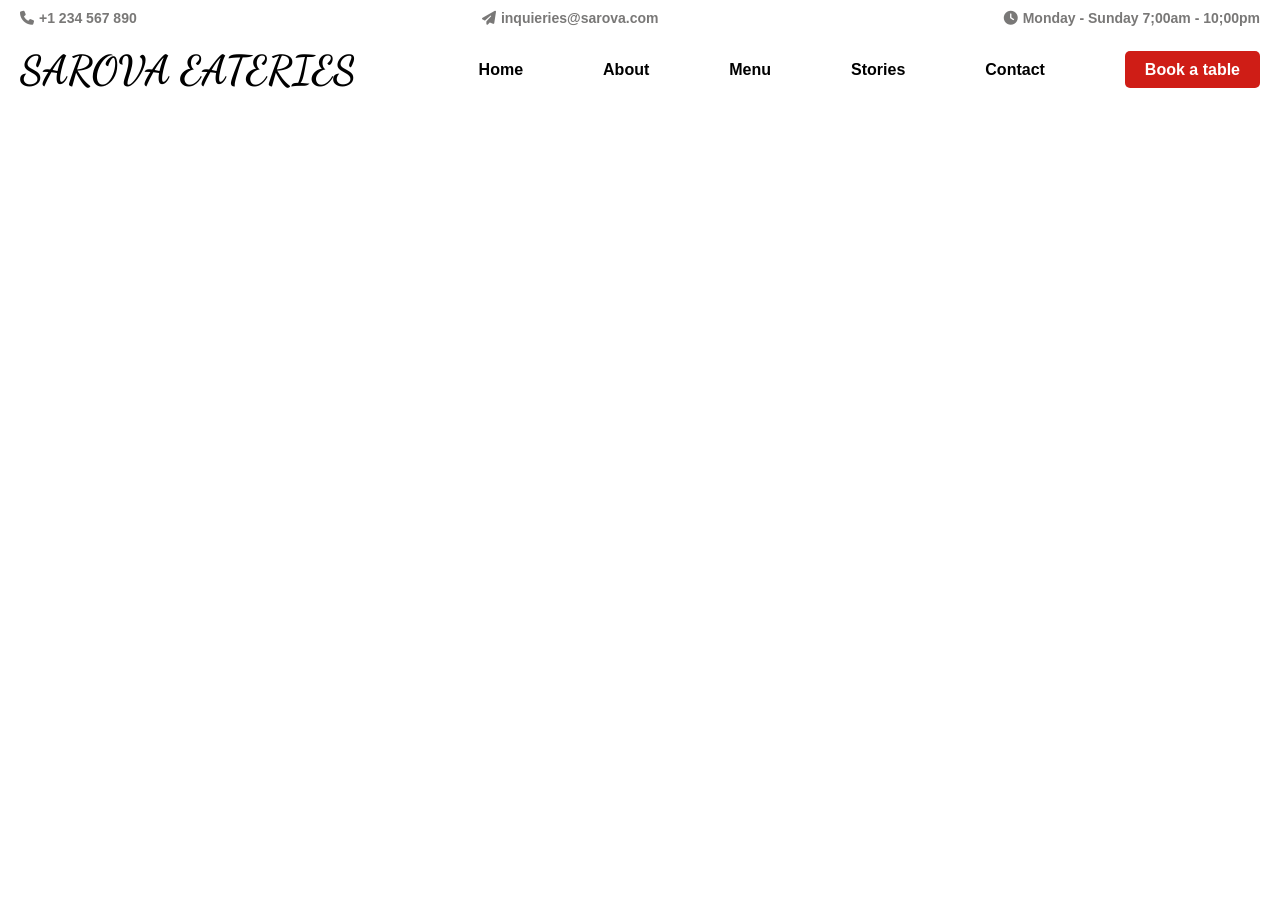
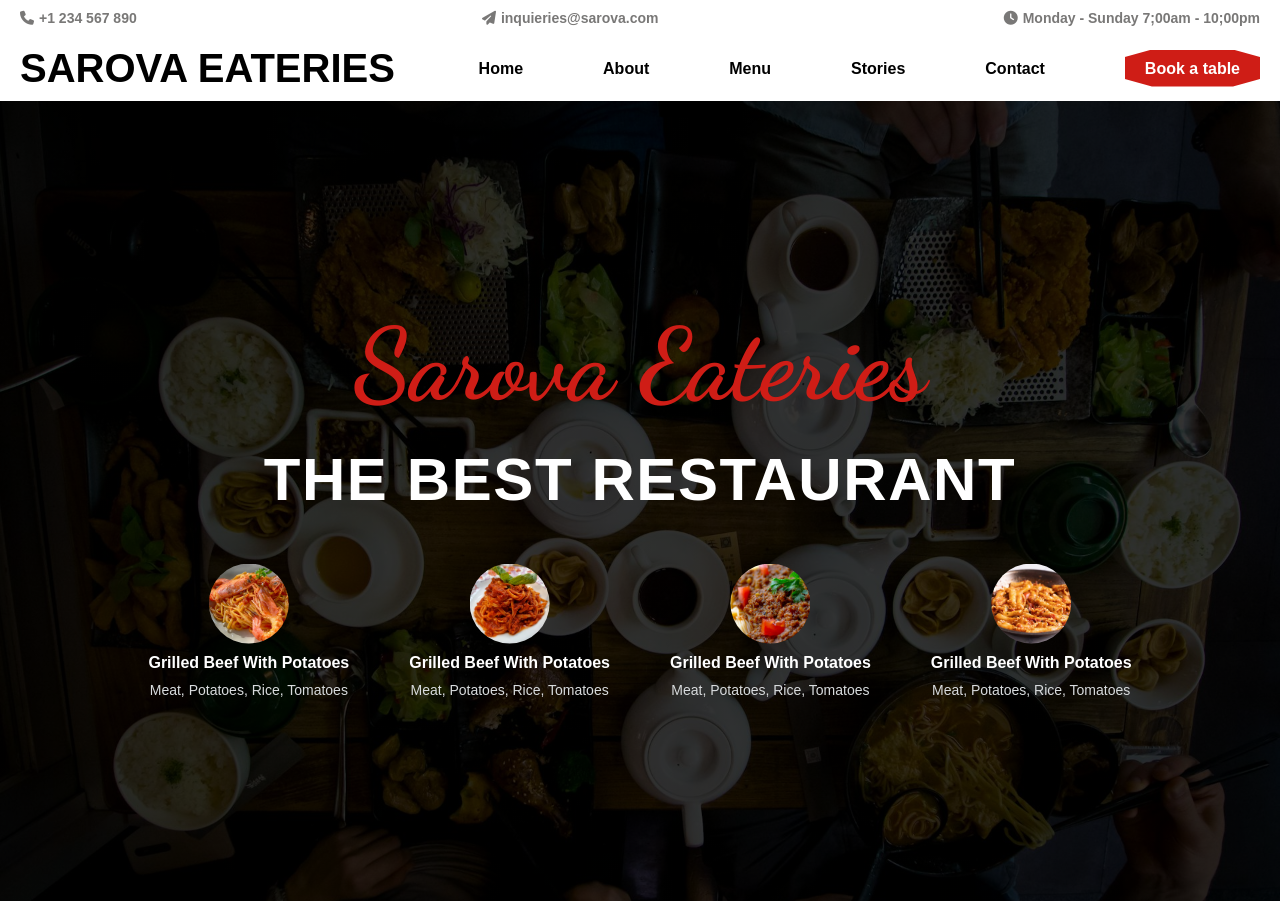
Before and after one commit to Havertz69/sarova, a website built with Vite: page index.html in a window 1280 px wide. Before the commit the page ends 800 px from the top, so only its background shows below. Built offline with nearby package versions, Linux system fonts and the light colour scheme.

Commit message:
Build hero section

```diff
--- a/index.html
+++ b/index.html
@@ -5,11 +5,12 @@
     <link rel="icon" type="image/svg+xml" href="/vite.svg" />
     <meta name="viewport" content="width=device-width, initial-scale=1.0" />
     <title>Vite App</title>
-    <link rel="stylesheet" href="/src/style.css" />
+    <link rel="stylesheet" href="style.css" />
     <link rel="preconnect" href="https://fonts.googleapis.com" />
     <link rel="preconnect" href="https://fonts.gstatic.com" crossorigin />
     <link
       href="https://fonts.googleapis.com/css2?family=Dancing+Script:wght@400..700&family=Raleway:ital,wght@0,100..900;1,100..900&family=Roboto:ital,wght@0,100..900;1,100..900&display=swap"
+
       rel="stylesheet"
     />
     <link
@@ -57,5 +58,59 @@
         </button>
       </div>
     </header>
+    <!-- Hero section -->
+    <section class="hero-section">
+      <h2 class="hero-title">
+        <span class="hero-title-sub">sarova eateries</span>
+        <span class="hero-title-main">the best restaurant</span>
+      </h2>
+      <div class="menu-preview">
+        <div class="menu-preview-item">
+          <div class="menu-preview-image-wrapper">
+            <img
+              src="images/menu-preview-1.jpg"
+              alt="Delicious food"
+              class="menu-preview-image"
+            />
+          </div>
+          <h3 class="menu-preview-title">Grilled Beef With Potatoes</h3>
+          <p class="menu-preview-description">Meat, Potatoes, Rice, Tomatoes</p>
+        </div>
+        <div class="menu-preview-item">
+          <div class="menu-preview-image-wrapper">
+            <img
+              src="images/menu-preview-2.jpg"
+              alt="Delicious food"
+              class="menu-preview-image"
+            />
+          </div>
+          <h3 class="menu-preview-title">Grilled Beef With Potatoes</h3>
+          <p class="menu-preview-description">Meat, Potatoes, Rice, Tomatoes</p>
+        </div>
+        <div class="menu-preview-item">
+          <div class="menu-preview-image-wrapper">
+            <img
+              src="images/menu-preview-3.jpg"
+              alt="Delicious food"
+              class="menu-preview-image"
+            />
+          </div>
+          <h3 class="menu-preview-title">Grilled Beef With Potatoes</h3>
+          <p class="menu-preview-description">Meat, Potatoes, Rice, Tomatoes</p>
+        </div>
+        <div class="menu-preview-item">
+          <div class="menu-preview-image-wrapper">
+            <img
+              src="images/menu-preview-4.jpg"
+              alt="Delicious food"
+              class="menu-preview-image"
+            />
+          </div>
+          <h3 class="menu-preview-title">Grilled Beef With Potatoes</h3>
+          <p class="menu-preview-description">Meat, Potatoes, Rice, Tomatoes</p>
+        </div>
+      </div>
+     <!-- End hero section -->
+
   </body>
 </html>
--- a/src/style.css
+++ b/style.css
@@ -64,7 +64,7 @@ body {
   text-decoration: none;
   color: var(--color-black-main);
   text-transform: uppercase;
-  font-family: var(--secondary-font);
+  font-family: var(--primary-font);
   font-size: 2rem;
   font-weight: 700;
 }
@@ -121,4 +121,95 @@ body {
   padding: 1rem 2rem;
   border-radius: 0.5rem;
   font-weight: 600;
+  clip-path: polygon(20% 0%, 80% 0%, 100% 20%, 100% 80%, 80% 100%, 20% 100%, 0% 80%, 0% 20%);
+
 }
+
+/* Hero section styling */
+.hero-section {
+  min-height: 100vh;
+  background-image: linear-gradient(rgba(0,0,0,.8), rgba(0,0,0,.8)), url("./images/hero-bg.jpg");
+  background-size: cover;
+  background-repeat: no-repeat;
+  background-position: center;
+  display: flex;
+  flex-direction: column;
+  justify-content: center;
+  align-items: center;
+  padding: 2rem;
+  text-align: center;
+  /* clip-path: polygon(0% 15%, 20% 21%, 15% 0%, 53% 20%, 96% 11%, 80% 52%, 98% 98%, 27% 100%, 68% 72%, 15% 100%, 0 100%, 0% 85%); */
+}
+
+
+.hero-title {
+  display: flex;
+  flex-direction: column;
+  align-items: center;
+  margin-bottom: 5rem;
+}
+.hero-title-sub {
+  font-family: var(--secondary-font);
+  font-size: 10rem;
+  margin-bottom: 2rem;
+  text-transform: capitalize;
+  color: var(--color-primary);
+
+}
+
+.hero-title-main {
+  text-transform: uppercase;
+  font-size: 6rem;
+  letter-spacing: 1.6px;
+  color: var(--color-white);
+}
+
+@media screen and (max-width: 40.625em) {
+  .hero-title-sub {
+    font-size: 8rem;
+  }
+  .hero-title-main {
+    font-size: 3.5rem;
+  }
+}
+
+.menu-preview {
+  display: flex;
+  gap: 6rem;
+  flex-wrap: wrap;
+  justify-content: center;
+}
+
+.menu-preview-image-wrapper {
+  --menu-preview-image-wrapper-size: 8rem;
+  width: var(--menu-preview-image-wrapper-size);
+  height: var(--menu-preview-image-wrapper-size);
+}
+.menu-preview-image-wrapper img {
+  width: 100%;
+  height: 100%;
+  display: block;
+  object-fit: cover;
+  clip-path: circle(50% at 50% 50%);
+}
+.menu-preview-description {
+  color: var(--color-grey);
+  font-size: 1.4rem;
+}
+.menu-preview-item {
+  display: flex;
+  flex-direction: column;
+  text-align: center;
+  align-items: center;
+}
+
+.menu-preview-title {
+  margin: 1rem 0;
+  text-transform: capitalize;
+  text-align: center;
+  font-weight: 700;
+  font-size: 1.6rem;
+  color: var(--color-white);
+}
+
+/* End of Hero section styling */
```
Also changed, not shown: images/hero-bg.jpg (added), images/menu-preview-1.jpg (added), images/menu-preview-2.jpg (added), images/menu-preview-3.jpg (added), images/menu-preview-4.jpg (added).
